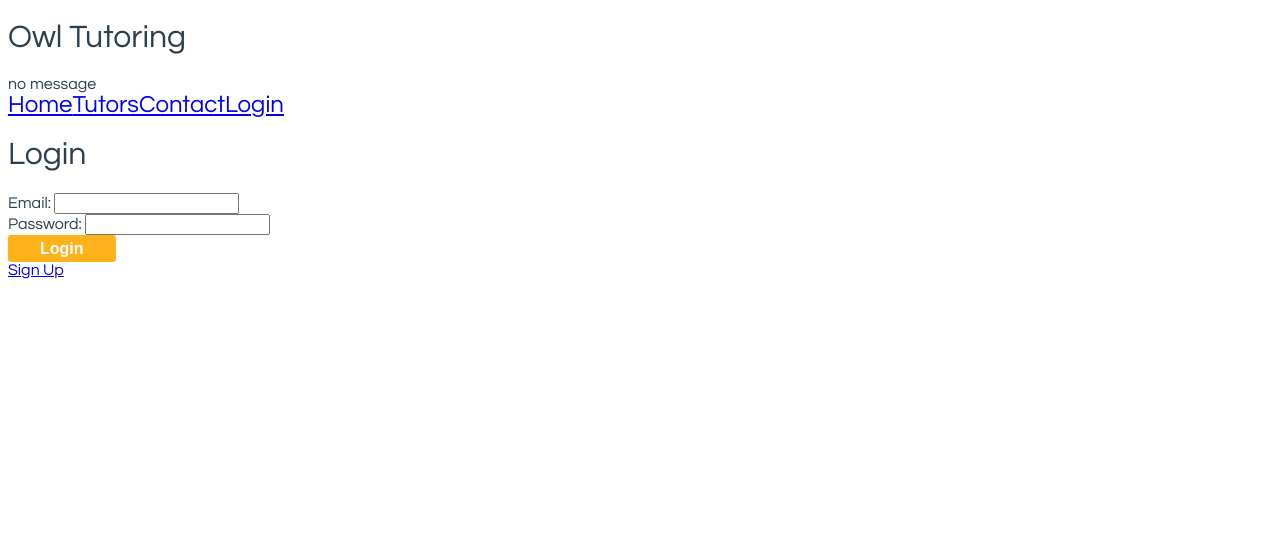
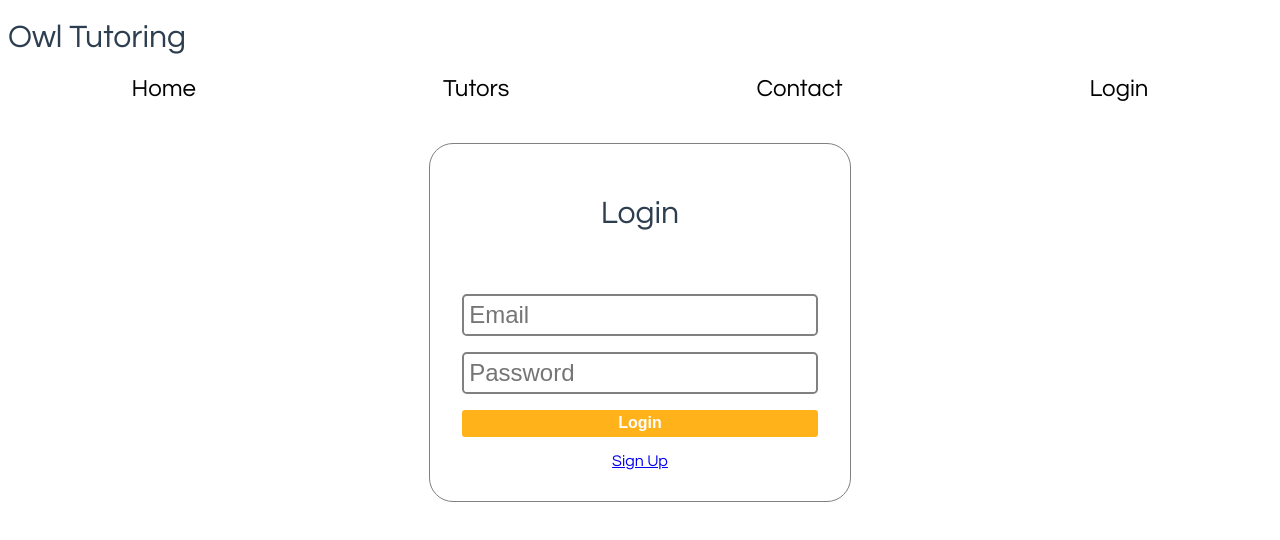
Before and after one commit to OwlTutoring/owltutoring.co-front-end, a Vue app: page /#/login in a window 1280 px wide. Shown: the top 540 px of the page. Built offline with nearby package versions, Linux system fonts and the light colour scheme; the HTML template or start-up script is replaced by a standard one.

Commit message:
some work on tutor and login page stlye

```diff
--- a/src/App.vue
+++ b/src/App.vue
@@ -2,20 +2,22 @@
   <div id="app">
     <link href="https://fonts.googleapis.com/css?family=Questrial" rel="stylesheet">
     <h1>Owl Tutoring</h1>
-    {{messageStore.message}}
+    <div v-if="messageStore.show">
+      {{messageStore.message}}
+    </div>
     <div class="nav-grid" v-if="LoginStateStore.loggedIn">
-      <router-link class= "nav-item" to="Home">Home</router-link>
-      <router-link class= "nav-item" to="Tutors">Tutors</router-link>
-      <router-link class= "nav-item" to="contact">Contact</router-link>
-      <router-link class= "nav-item" to="account">Account</router-link>
-      <router-link class= "nav-item" to="sessions">Sessions</router-link>
-      <button class= "nav-item" v-on:click="logout()">logout</button>
+      <router-link class= "nav-item nav-link" to="Home">Home</router-link>
+      <router-link class= "nav-item nav-link" to="Tutors">Tutors</router-link>
+      <router-link class= "nav-item nav-link" to="contact">Contact</router-link>
+      <router-link class= "nav-item nav-link" to="account">Account</router-link>
+      <router-link class= "nav-item nav-link" to="sessions">Sessions</router-link>
+      <button class= "nav-item color-button" v-on:click="logout()">logout</button>
     </div>
     <div class="nav-grid" v-else>
-      <router-link class= "nav-item" to="Home">Home</router-link>
-      <router-link class= "nav-item" to="Tutors">Tutors</router-link>
-      <router-link class= "nav-item" to="contact">Contact</router-link>
-      <router-link class= "nav-item" to="login">Login</router-link>
+      <router-link class= "nav-item nav-link" to="Home">Home</router-link>
+      <router-link class= "nav-item nav-link" to="Tutors">Tutors</router-link>
+      <router-link class= "nav-item nav-link" to="contact">Contact</router-link>
+      <router-link class= "nav-item nav-link" to="login">Login</router-link>
     </div>
     <router-view/>
   </div>
@@ -58,7 +60,7 @@ h1 {
 h2 {
   font-weight: 400;
 }
-button {
+.color-button {
   font-weight: 800;
   background-color: #ffb219;
   color: white;
@@ -67,14 +69,34 @@ button {
   padding: .3em 2em;
   border: none;
 }
+.plain-button {
+
+}
+.light-button {
+  border-width: .1em;
+  padding: .3em 2em;
+  border-radius: .2em;
+  background-color: white;
+  border-style: solid;
+}
 .nav-grid {
   display: flex;
   align-items: stretch;
   flex-direction: row;
+  justify-content: space-around;
 }
 .nav-item {
   display: flex;
   align-items: center;
   font-size: 1.5em;
 }
+.nav-link {
+  text-decoration: none;
+  color: black;
+}
+
+.nav-link:hover {
+  color: #2c3e50;
+}
+
 </style>
--- a/src/components/Login.vue
+++ b/src/components/Login.vue
@@ -1,11 +1,13 @@
 <template>
-  <div>
-    <h1>Login</h1>
-    <h4 id="message"></h4>
-    Email: <input id="email"><br>
-    Password: <input type="password" id="password"><br>
-    <button v-on:click="login()">Login</button><br>
-    <router-link to="signUp">Sign Up</router-link>
+  <div class ="grid-container">
+    <div class="login-box">
+      <h1>Login</h1>
+      <h4 id="message"></h4>
+      <input class="login-field" placeholder="Email" id="email"><br>
+      <input class="login-field" placeholder="Password" type="password" id="password"><br>
+      <button class="color-button" v-on:click="login()">Login</button><br>
+      <router-link to="signUp">Sign Up</router-link>
+    </div>
   </div>
 </template>
 
@@ -55,4 +57,28 @@ ul {
 li {
   list-style: none;
 }
+.grid-container {
+  display: grid;
+  grid-template-columns: 1fr 1fr 1fr;
+}
+.login-box {
+  grid-column-start: 2;
+  grid-column-end: 3;
+  display: grid;
+  text-align: center;
+  border-style: solid;
+  border-width: .1em;
+  border-radius: 1.5em;
+  padding: 2em;
+  margin-top: 10%;
+  border-color: gray;
+}
+.login-field {
+  padding: .2em;
+  font-size: 1.5em;
+  border-radius: .2em;
+  border-style: solid;
+  border-color: gray;
+}
+
 </style>
--- a/src/components/Tutor.vue
+++ b/src/components/Tutor.vue
@@ -6,14 +6,14 @@
     <h4>Subjects: {{subjectList}}</h4>
     <h4>Levels: {{levelsList}}</h4>
     <h4>Town: {{tutor.town}}</h4>
-    <button v-on:click="chosseTutor()">Schedule a Lesson</button>
-    <button v-on:click="toggleMore()">more info</button>
     <div v-if="expanded">
       <h4>Phone: <a :href= "'sms:' + tutor.phone"> {{tutor.phone}}</a></h4>
       <h4>Email:<a :href= "'mailto:' + tutor.email"> {{tutor.email}}</a></h4>
       <p><b>Experience:</b> {{tutor.experience}}</p>
       <p><b>Bio:</b> {{tutor.bio}}</p>
     </div>
+    <button class ="light-button" v-on:click="toggleMore()"><div v-if="!expanded">more info</div><div v-else>less unfo</div></button><br>
+    <button class="color-button" v-on:click="chosseTutor()">Schedule a Lesson</button>
   </div>
 </template>
 
--- a/src/components/Tutors.vue
+++ b/src/components/Tutors.vue
@@ -1,7 +1,7 @@
 <template>
   <div>
     <h1>Tutors</h1>
-    <div v-for="tutor, i in tutors"><Tutor :tutor="tutor" /></div>
+    <div v-for="tutor, i in tutors"><Tutor class="tutor" :tutor="tutor" /></div>
 
   </div>
 </template>
@@ -44,4 +44,7 @@ ul {
 li {
   list-style: none;
 }
+.tutor {
+  margin: 5%;
+}
 </style>
```
